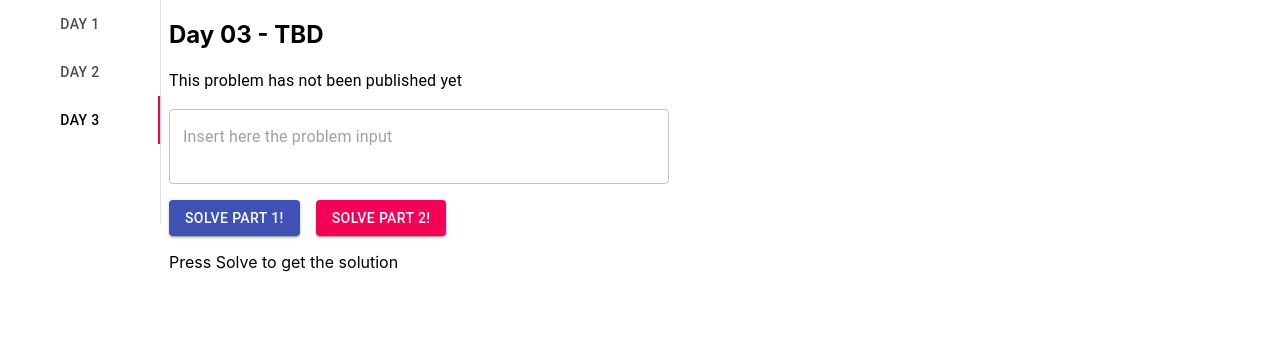
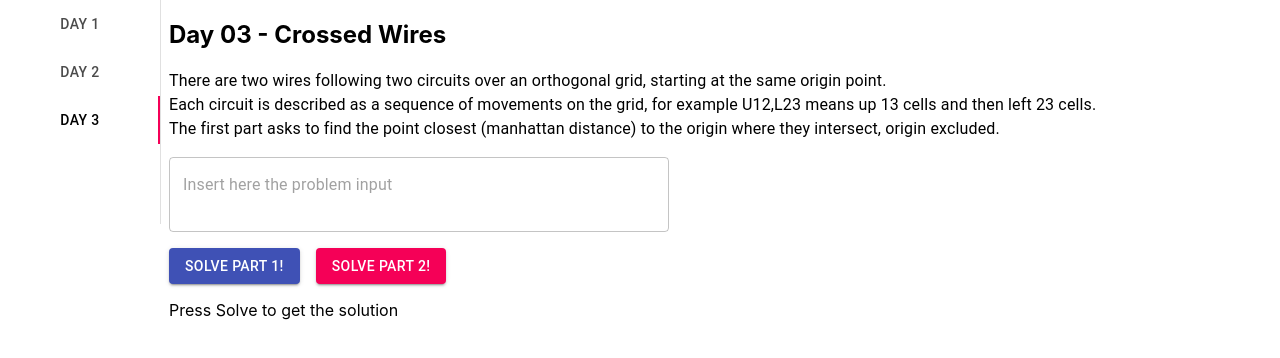
Before and after one commit to jacopofar/advent-of-code-2019-phoenix-react, a React (Create React App) app in the folder assets/: page / in a window 1280 px wide. Both pictures are taken after a click on the tab "DAY 3". Shown: the top 358 px of the page. Built offline with nearby package versions, Linux system fonts and the light colour scheme.

Commit message:
Add test for day 03.1

```diff
--- a/assets/src/Day03.tsx
+++ b/assets/src/Day03.tsx
@@ -44,10 +44,13 @@ const Day02: React.FC = () => {
     return (
         <div className={classes.root}>
             <header>
-                <h2>Day 03 - TBD</h2>
+                <h2>Day 03 - Crossed Wires</h2>
             </header>
             <Typography component="div">
-                <Box>This problem has not been published yet</Box>
+                <Box>There are two wires following two circuits over an orthogonal grid, starting at the same origin point.</Box>
+                <Box>Each circuit is described as a sequence of movements on the grid, for example U12,L23 means up 13 cells and then left 23 cells.</Box>
+                <Box>The first part asks to find the point closest (manhattan distance) to the origin where they intersect, origin excluded.</Box>
+
             </Typography>
             <TextField
                 id="outlined-multiline-static"
```
Also changed, not shown: 1 other file (tests, documents, lock files or other folders).
